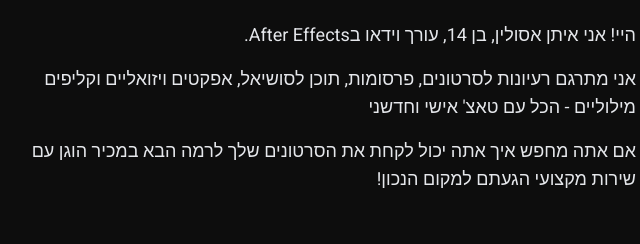
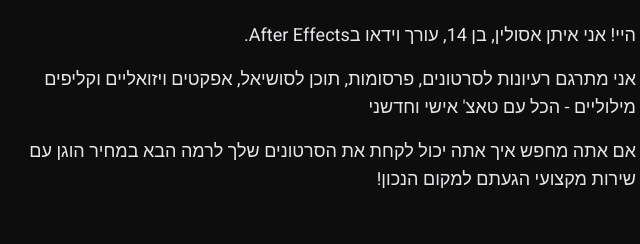
Before and after one commit to EithanAsulin/Editing_Service, a plain HTML site: page index.html in a window 1280 px wide. Shown: the part 1420-1664 px from the top of the page, 148-788 px from the left. Drawn offline with nearby package versions, Linux system fonts and the light colour scheme.

Commit message:
Update index.html

```diff
--- a/index.html
+++ b/index.html
@@ -123,7 +123,7 @@
                         אני מתרגם רעיונות לסרטונים, פרסומות, תוכן לסושיאל, אפקטים ויזואליים וקליפים מילוליים - הכל עם טאצ' אישי וחדשני
                     </p>
                     <p>
-                       אם אתה מחפש איך אתה יכול לקחת את הסרטונים שלך לרמה הבא במכיר הוגן עם שירות מקצועי הגעתם למקום הנכון!
+                       אם אתה מחפש איך אתה יכול לקחת את הסרטונים שלך לרמה הבא במחיר הוגן עם שירות מקצועי הגעתם למקום הנכון!
                     </p>
                 </div>
             </div>
```
